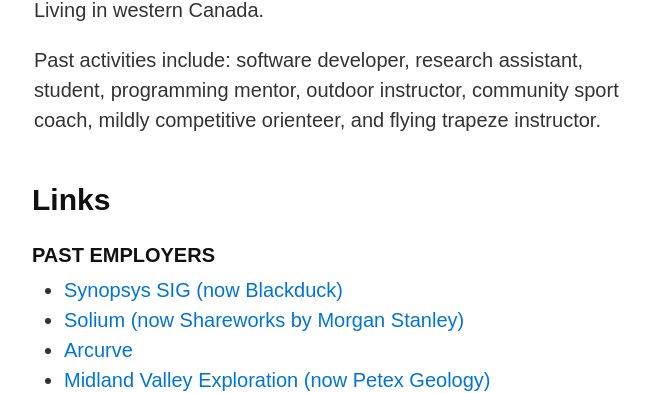
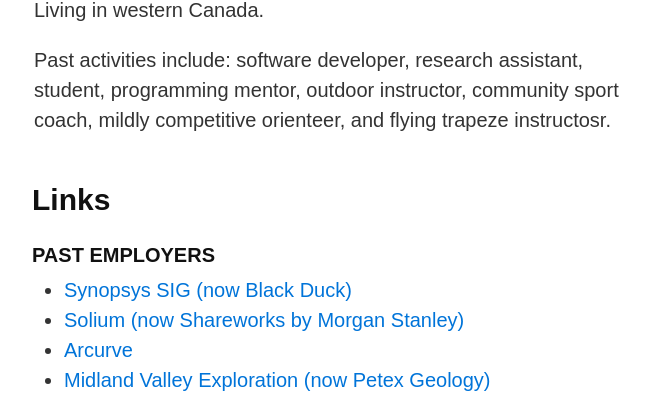
Before and after one commit to sgnewson/sgnewson.github.io, a Jekyll site: the page built from index.md, in a window 1280 px wide. Shown: the part 245-638 px from the top of the page, without its empty margins (306-954 px from the left). Built offline with Jekyll 4.4.1, drawn with Linux system fonts in a browser that asks for light colours.

Commit message:
Update index.md

```diff
--- a/index.md
+++ b/index.md
@@ -5,11 +5,11 @@
 ## Scott Newson
 Studied Cognitive Systems at UBC and generally interested in computational, human, and group cognition. Employed at [Shopify](https://www.shopify.com), where I write software to build trust and manage access to data. Living in western Canada.
 
-Past activities include: software developer, research assistant, student, programming mentor, outdoor instructor, community sport coach, mildly competitive orienteer, and flying trapeze instructor.
+Past activities include: software developer, research assistant, student, programming mentor, outdoor instructor, community sport coach, mildly competitive orienteer, and flying trapeze instructosr.
 
 ## Links
 ### Past Employers
-* [Synopsys SIG (now Blackduck)](https://www.blackduck.com)
+* [Synopsys SIG (now Black Duck)](https://www.blackduck.com)
 * [Solium (now Shareworks by Morgan Stanley)](https://www.shareworks.com/)
 * [Arcurve](https://www.arcurve.com/)
 * [Midland Valley Exploration (now Petex Geology)](https://www.petex.com/pe-geology/)
```
